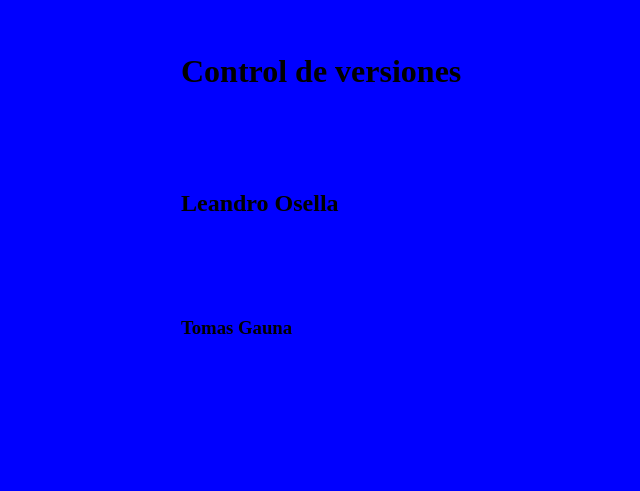
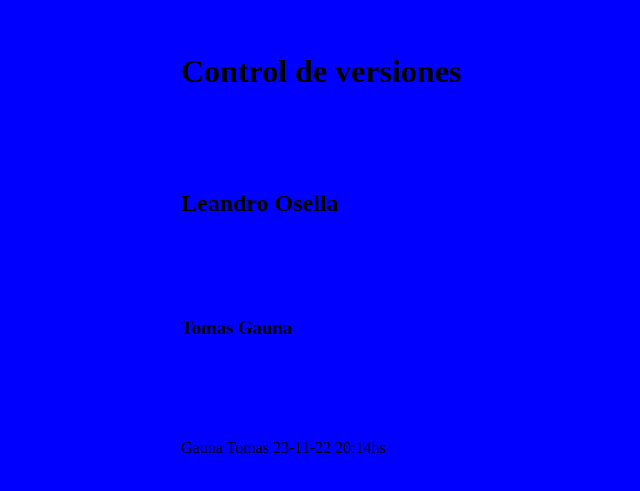
Before and after one commit to HamunRa/TP_SO_I4_107, a plain HTML site: page index.html in a window 1280 px wide. Shown: the part 147-638 px from the top of the page, without its empty margins (119-759 px from the left). Drawn offline with Linux system fonts and the light colour scheme.

Commit message:
Pushea ALFA

```diff
--- a/index.html
+++ b/index.html
@@ -11,5 +11,6 @@
 <h1>Control de versiones</h1>
 <h2>Leandro Osella</h2>
 <h3>Tomas Gauna</h3>
+<p>Gauna Tomas 23-11-22 20:14hs</p>
 </body>
 </html>
```
